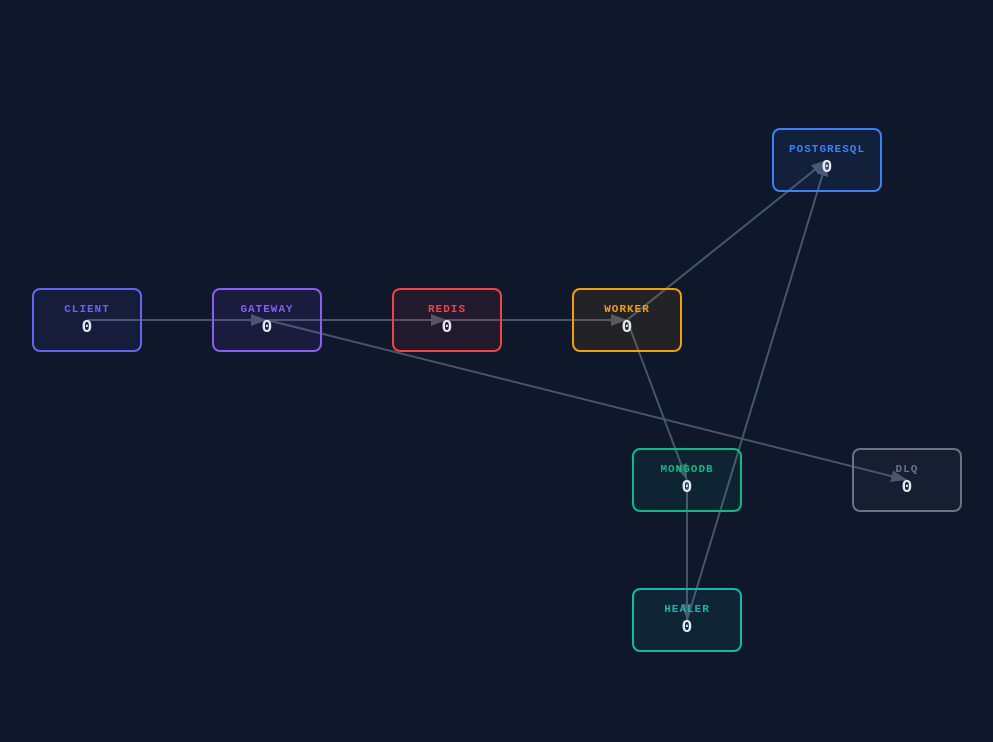
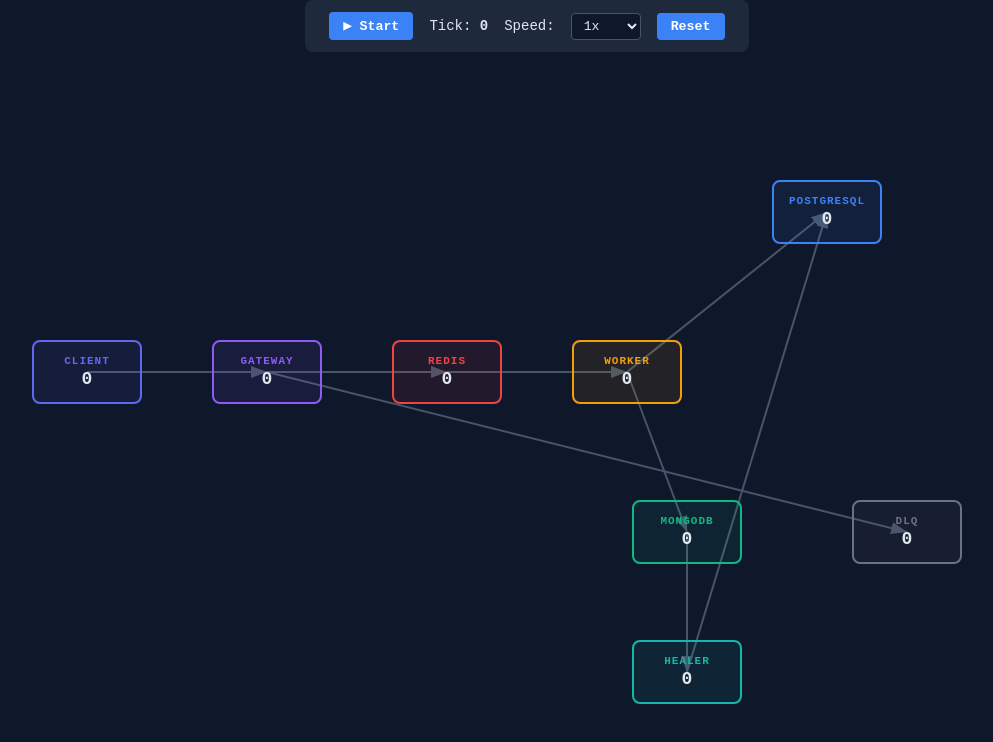
Before and after one commit to GauravAg3000/Arkviz, a React (Vite) app: page / in a window 1280 px wide. Shown: the top 742 px of the page, without its empty margins (113-1106 px from the left). Built offline with nearby package versions, Linux system fonts and the light colour scheme.

Commit message:
[phase2-clock] implemented clock class; added control-panel for play/pause/resume/speed, added useClock hook for React rerenders

```diff
--- a/src/App.tsx
+++ b/src/App.tsx
@@ -1,5 +1,11 @@
 import { PipelineLayout } from './pipeline/Layout'
+import { ControlPanel } from './ui/components/ControlPanel'
 
 export default function App() {
-  return <PipelineLayout />
+  return (
+    <>
+      <ControlPanel />
+      <PipelineLayout />
+    </>
+  )
 }
--- /dev/null
+++ b/src/engine/clock.ts
@@ -0,0 +1,94 @@
+/*
+* Clock will drive the entire simulator - It's the heartbeat
+* Every component/node will simply react to this clock.
+*/
+export interface TickPayload {
+  tick: number
+  dt: number
+}
+
+type TickCallback = (payload: TickPayload) => void
+
+export class Clock {
+  private baseInterval: number
+  private multiplier: number
+  private _tick: number
+  private _isPaused: boolean
+  private intervalId: ReturnType<typeof setInterval> | null
+  private subscribers: Set<TickCallback>
+  private _changeCount: number
+
+  constructor(baseInterval = 100) {
+    this.baseInterval = baseInterval
+    this.multiplier = 1
+    this._tick = 0
+    this._isPaused = false
+    this.intervalId = null
+    this.subscribers = new Set()
+    this._changeCount = 0
+  }
+
+  get isPaused() { return this._isPaused }
+  get tick() { return this._tick }
+  get speed() { return this.multiplier }
+  get changeCount() { return this._changeCount }
+
+  // starts the timer
+  start() {
+    if (this.intervalId !== null) return
+    this.intervalId = setInterval(() => this.#tick(), this.baseInterval / this.multiplier)
+  }
+
+  // kills the timer
+  stop() {
+    if (this.intervalId !== null) {
+      clearInterval(this.intervalId)
+      this.intervalId = null
+    }
+  }
+
+  pause() {
+    this._isPaused = true
+    this.stop()
+    this.#notify()
+  }
+
+  resume() {
+    this._isPaused = false
+    this.start()
+    this.#notify()
+  }
+
+  setSpeed(multiplier: number) {
+    this.multiplier = multiplier
+    if (this.intervalId !== null) {
+      this.stop()
+      this.start()
+    }
+  }
+
+  onTick(cb: TickCallback): () => void {
+    this.subscribers.add(cb)
+    return () => this.subscribers.delete(cb)
+  }
+
+  #tick() {
+    this._tick++
+    this.#notify()
+  }
+
+  #notify() {
+    this._changeCount++
+    const payload: TickPayload = { tick: this._tick, dt: this.baseInterval }
+    this.subscribers.forEach(cb => cb(payload))
+  }
+
+  reset() {
+    this.stop();
+    this._tick = 0;
+    this._isPaused = false
+    this.#notify()
+  }
+}
+
+export const clock = new Clock()
--- /dev/null
+++ b/src/ui/components/ControlPanel.tsx
@@ -0,0 +1,71 @@
+import { useState } from 'react'
+import { clock } from '../../engine/clock'
+import { useClock } from '../hooks/useClock'
+
+const SPEEDS = [0.5, 1, 2, 5]
+
+export function ControlPanel() {
+  const { tick, isPaused, speed, pause, resume, setSpeed } = useClock()
+  const [started, setStarted] = useState(false)
+
+  const handleStart = () => {
+    setStarted(true)
+    clock.start()
+  }
+
+  const handleReset = () => {
+    clock.reset()
+    setStarted(false)
+  }
+
+  return (
+    <div style={{
+      display: 'flex',
+      alignItems: 'center',
+      gap: 16,
+      padding: '12px 24px',
+      background: '#1e293b',
+      borderRadius: 8,
+      fontFamily: 'monospace',
+      fontSize: 14,
+    }}>
+      {!started ? (
+        <button onClick={handleStart} style={btnStyle}>▶ Start</button>
+      ) : (
+        <button onClick={isPaused ? resume : pause} style={btnStyle}>
+          {isPaused ? '▶' : '⏸'}
+        </button>
+      )}
+      <span>Tick: <strong>{tick}</strong></span>
+      <span>Speed:</span>
+      <select
+        value={speed}
+        onChange={e => setSpeed(Number(e.target.value))}
+        style={{
+          background: '#0f172a',
+          color: '#e2e8f0',
+          border: '1px solid #475569',
+          borderRadius: 4,
+          padding: '4px 8px',
+          fontFamily: 'monospace',
+        }}
+      >
+        {SPEEDS.map(s => (
+          <option key={s} value={s}>{s}x</option>
+        ))}
+      </select>
+      <button onClick={handleReset} style={btnStyle}> Reset </button>
+    </div>
+  )
+}
+
+const btnStyle: React.CSSProperties = {
+  background: '#3b82f6',
+  color: '#fff',
+  border: 'none',
+  borderRadius: 4,
+  padding: '6px 14px',
+  cursor: 'pointer',
+  fontFamily: 'monospace',
+  fontWeight: 700,
+}
--- /dev/null
+++ b/src/ui/hooks/useClock.ts
@@ -0,0 +1,18 @@
+import { useSyncExternalStore } from 'react'
+import { clock } from '../../engine/clock'
+
+export function useClock() {
+  const subscribe = (onStoreChange: () => void) => clock.onTick(onStoreChange)
+  const getSnapshot = () => clock.changeCount
+  useSyncExternalStore(subscribe, getSnapshot)
+
+  return {
+    tick: clock.tick,
+    isPaused: clock.isPaused,
+    speed: clock.speed,
+    pause: () => clock.pause(),
+    resume: () => clock.resume(),
+    reset: () => clock.reset(),
+    setSpeed: (s: number) => clock.setSpeed(s),
+  }
+}
```
Also changed, not shown: src/engine/clock.readme.md (added, +5 -0 lines).
